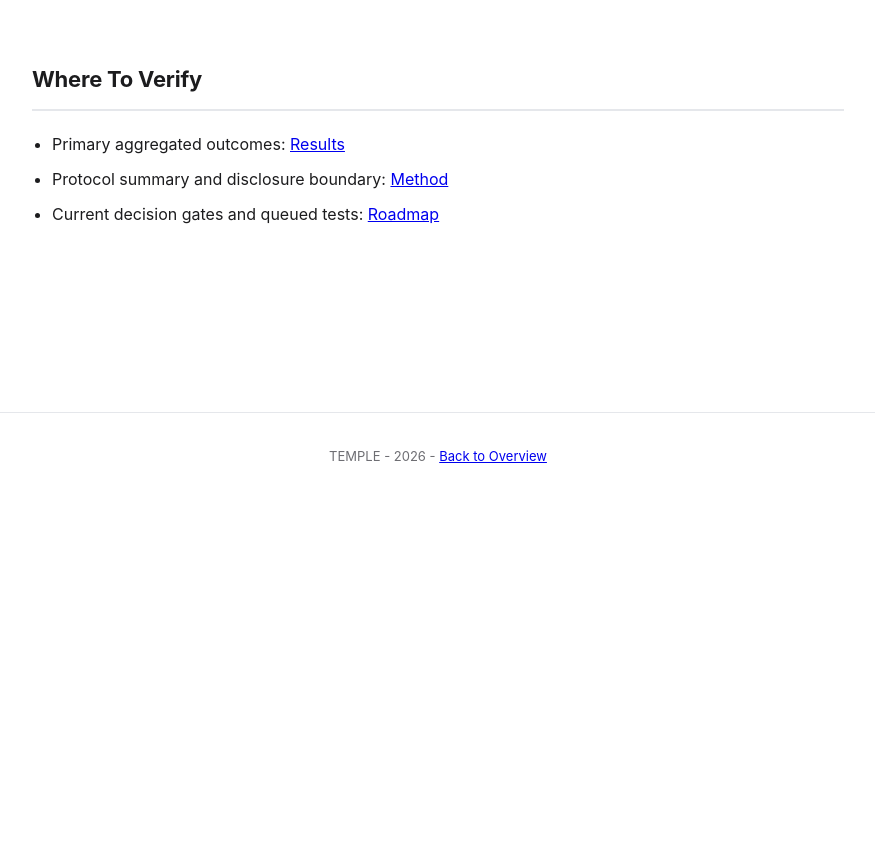
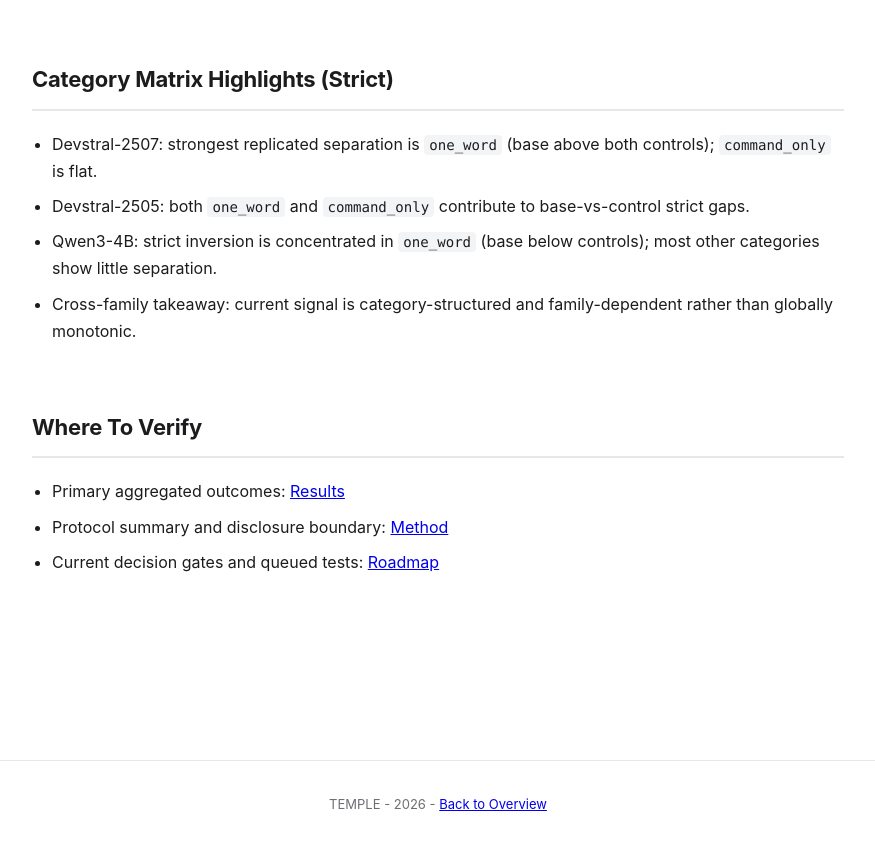
Before and after one commit to vibesdotdev/temple, a plain HTML site: page docs/appendix.html in a window 1280 px wide. Shown: the part 1600-2447 px from the top of the page, without its empty margins (202-1077 px from the left). Before the commit the page ends 2099 px from the top, so only its background shows below. Drawn offline with Linux system fonts and the light colour scheme.

Commit message:
docs: add strict category matrix highlights to appendix

```diff
--- a/docs/appendix.html
+++ b/docs/appendix.html
@@ -76,6 +76,16 @@
   </section>
 
   <section>
+    <h2>Category Matrix Highlights (Strict)</h2>
+    <ul class="flat-list">
+      <li>Devstral-2507: strongest replicated separation is <code>one_word</code> (base above both controls); <code>command_only</code> is flat.</li>
+      <li>Devstral-2505: both <code>one_word</code> and <code>command_only</code> contribute to base-vs-control strict gaps.</li>
+      <li>Qwen3-4B: strict inversion is concentrated in <code>one_word</code> (base below controls); most other categories show little separation.</li>
+      <li>Cross-family takeaway: current signal is category-structured and family-dependent rather than globally monotonic.</li>
+    </ul>
+  </section>
+
+  <section>
     <h2>Where To Verify</h2>
     <ul class="flat-list">
       <li>Primary aggregated outcomes: <a href="results.html">Results</a></li>
```
